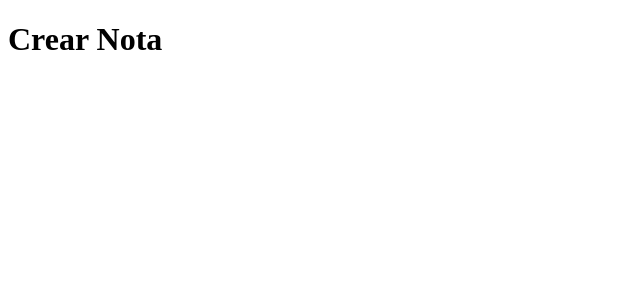
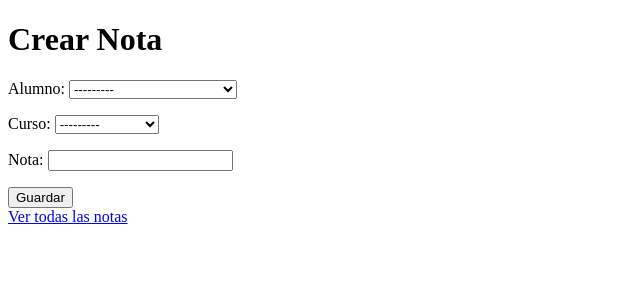
Before and after one commit to wilsonjosue/PW2-Django, a Django app: page /notas/crear/ in a window 1280 px wide. Shown: the top 300 px of the page, without its empty margins (0-640 px from the left). Run offline with Django 5.2, Linux system fonts and the light colour scheme; tables that the repository leaves empty hold one stand-in row (values such as "Sample post").

Commit message:
Se desarrollo crearNota.html basado en la plantilla suministrada por el profesor.

```diff
--- a/gestion/templates/gestion/crearNota.html
+++ b/gestion/templates/gestion/crearNota.html
@@ -6,5 +6,12 @@
 <body>
     <h1>Crear Nota</h1>
 
+    <form method="post">
+        {% csrf_token %}
+        {{ form.as_p }}
+        <button type="submit">Guardar</button>
+    </form>
+    <a href="{% url 'listaNotas' %}">Ver todas las notas</a>
+
 </body>
 </html>
```
